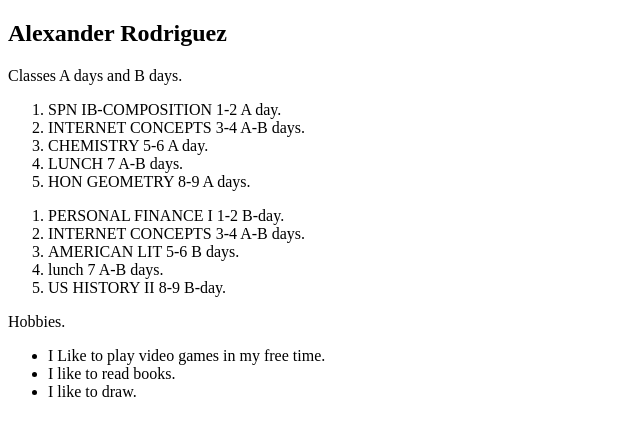
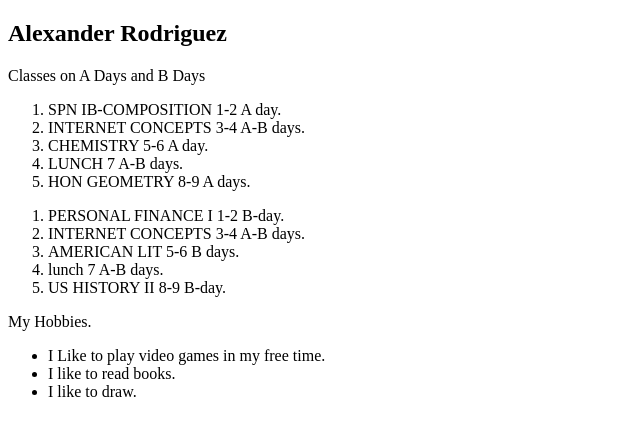
Before and after one commit to AlexRod08-pumpkin/aboutme.html, a plain HTML site: page index.html in a window 1280 px wide. Shown: the full height of the page, 0-640 px from the left. Drawn offline with Linux system fonts and the light colour scheme.

Commit message:
index.html

```diff
--- a/index.html
+++ b/index.html
@@ -6,7 +6,7 @@
   <body>
 <h2>Alexander Rodriguez</h2>
 
-  <p>Classes A days and B days.</p>
+  <p>Classes on A Days and B Days</p>
   <ol>
      <li>SPN IB-COMPOSITION 1-2 A day.</li>
      <li>INTERNET CONCEPTS 3-4 A-B days.</li>
@@ -23,7 +23,7 @@
   <li>US HISTORY II 8-9 B-day.</li>
 </ol>
 
-<p> Hobbies. </p>
+<p> My Hobbies. </p>
    <ul>
      <li>I Like to play video games in my free time.</li>
      <li>I like to read books.</li>
```
